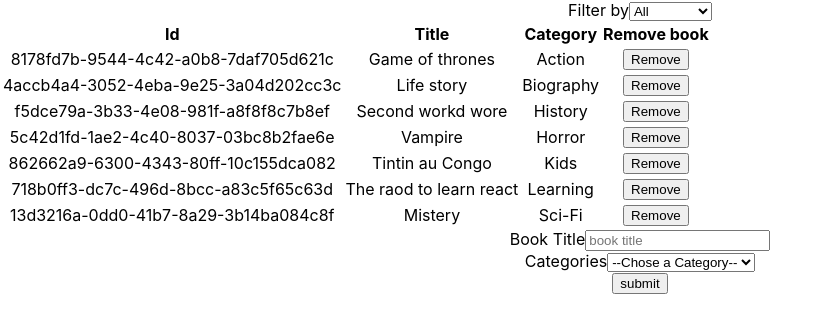
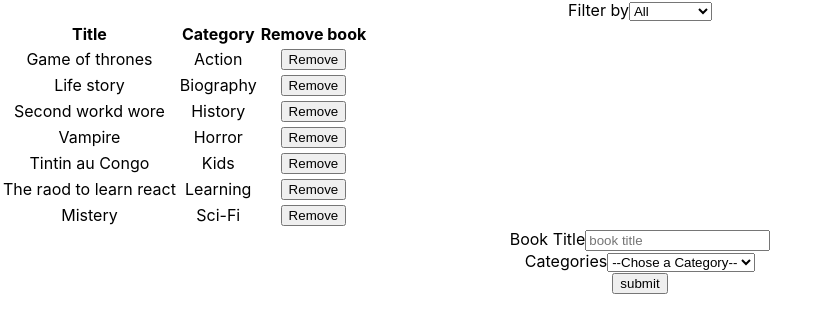
Before and after one commit to Theophile-Kango/redux-bookstore, a React (Create React App) app: page / in a window 1280 px wide. Shown: the top 332 px of the page, without its empty margins (0-830 px from the left). Built offline with nearby package versions, Linux system fonts and the light colour scheme.

Commit message:
Add styled-components to packages and remove the id in the table

```diff
--- a/package.json
+++ b/package.json
@@ -12,6 +12,7 @@
     "react-redux": "^7.2.1",
     "react-scripts": "3.4.1",
     "redux": "^4.0.5",
+    "styled-components": "^5.1.1",
     "uuid": "^8.3.0"
   },
   "scripts": {
--- a/src/components/Book.js
+++ b/src/components/Book.js
@@ -6,7 +6,6 @@ export default function Book({
 }) {
   return (
     <tr>
-      <td>{id}</td>
       <td>{title}</td>
       <td>{category}</td>
       <td><button type="button" onClick={() => removeBook(id)}>Remove</button></td>
--- a/src/containers/BooksList.js
+++ b/src/containers/BooksList.js
@@ -15,7 +15,6 @@ function BooksList({
       <table>
         <thead>
           <tr>
-            <th>Id</th>
             <th>Title</th>
             <th>Category</th>
             <th>Remove book</th>
```
Also changed, not shown: 1 other file (tests, documents, lock files or other folders).
